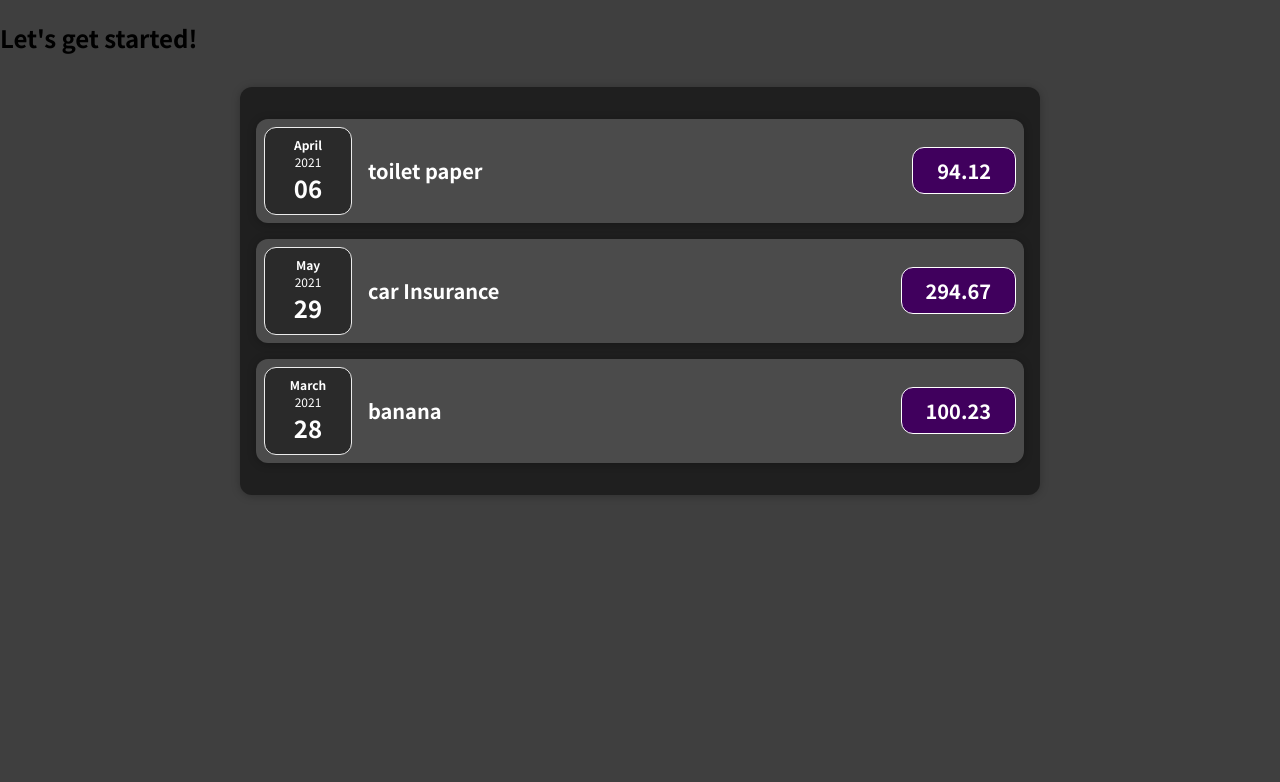
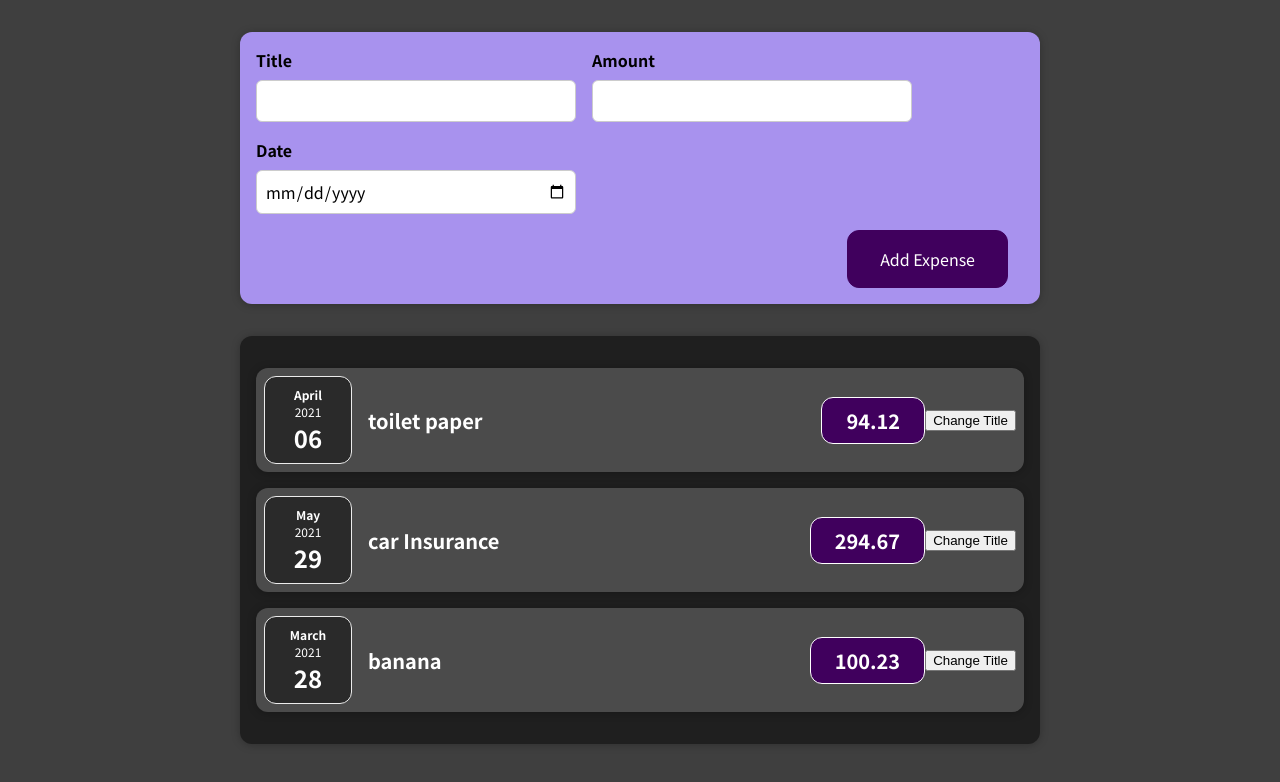
Before and after one commit to chelsey0527/react-guide, a React (Create React App) app in the folder 01-starting-setup/: page / in a window 1280 px wide. Shown: the top 782 px of the page. Built offline with nearby package versions, Linux system fonts and the light colour scheme.

Commit message:
adding form inputs

```diff
--- a/01-starting-setup/src/App.js
+++ b/01-starting-setup/src/App.js
@@ -1,4 +1,5 @@
 import Expenses from './components/Expenses/Expenses';
+import NewExpense from './components/NewExpenses/NewExpense';
 
 function App() {
   const expenses = [
@@ -9,7 +10,7 @@ function App() {
 
   return (
     <div>
-      <h2>Let's get started!</h2>
+      <NewExpense/ >
       <Expenses data={expenses}/>
     </div>
   );
--- a/01-starting-setup/src/components/Expenses/ExpenseItem.js
+++ b/01-starting-setup/src/components/Expenses/ExpenseItem.js
@@ -1,16 +1,27 @@
+import React, { useState } from 'react';
 import "./ExpenseItem.css";
 import ExpenseDate from './ExpenseDate';
 import Card from "../UI/Card";
 
 // component is just a combination fo HTML and JS function !
 function ExpenseItem(props) {
+  // must be called directly inside the component function, also not in any further functions.
+  const [title, setTitle] = useState(props.title);
+  // let title = props.title;
+
+  const clickHandler = () => {
+    setTitle("updated!");
+    console.log("new:" + title);
+  }
+
   return (
     <Card className="expense-item">
       <ExpenseDate date={props.date}/>
       <div className="expense-item__description">
-        <h2>{props.title}</h2>
+        <h2>{title}</h2>
         <div className="expense-item__price">{props.amount}</div>
       </div>
+      <button onClick={clickHandler}>Change Title</button>
     </Card>
   );
 }
--- /dev/null
+++ b/01-starting-setup/src/components/NewExpenses/ExpenseForm.css
@@ -0,0 +1,26 @@
+.new-expense__controls {
+  display: flex;
+  flex-wrap: wrap;
+  gap: 1rem;
+  margin-bottom: 1rem;
+  text-align: left;
+}
+
+.new-expense__control label {
+  font-weight: bold;
+  margin-bottom: 0.5rem;
+  display: block;
+}
+
+.new-expense__control input {
+  font: inherit;
+  padding: 0.5rem;
+  border-radius: 6px;
+  border: 1px solid #ccc;
+  width: 20rem;
+  max-width: 100%;
+}
+
+.new-expense__actions {
+  text-align: right;
+}
--- /dev/null
+++ b/01-starting-setup/src/components/NewExpenses/ExpenseForm.js
@@ -0,0 +1,28 @@
+import React from 'react';
+import './ExpenseForm.css';
+
+const ExpenseForm = () => {
+  return (
+    <form>
+      <div className='new-expense__controls'>
+        <div className='new-expense__control'>
+          <label>Title</label>
+          <input type="text" />
+        </div>
+        <div className='new-expense__control'>
+          <label>Amount</label>
+          <input type="number" min="0.01" step="0.01" />
+        </div>
+        <div className='new-expense__control'>
+          <label>Date</label>
+          <input type="date" min="2019-01-01" max="2023-12-31" />
+        </div>
+      </div>
+      <div className='new-expense__actions'>
+        <button type="submit">Add Expense</button>
+      </div>
+    </form>
+  );
+}
+
+export default ExpenseForm;
--- /dev/null
+++ b/01-starting-setup/src/components/NewExpenses/NewExpense.css
@@ -0,0 +1,38 @@
+.new-expense {
+background-color: #a892ee;
+padding: 1rem;
+margin: 2rem auto;
+width: 50rem;
+max-width: 95%;
+border-radius: 12px;
+text-align: center;
+box-shadow: 0 1px 8px rgba(0, 0, 0, 0.25);
+}
+
+.new-expense button {
+font: inherit;
+cursor: pointer;
+padding: 1rem 2rem;
+border: 1px solid #40005d;
+background-color: #40005d;
+color: white;
+border-radius: 12px;
+margin-right: 1rem;
+}
+
+.new-expense button:hover,
+.new-expense button:active {
+background-color: #510674;
+border-color: #510674;
+}
+
+.new-expense button.alternative {
+color: #220131;
+border-color: transparent;
+background-color: transparent;
+}
+
+.new-expense button.alternative:hover,
+.new-expense button.alternative:active {
+background-color: #ddb3f8;
+}
--- /dev/null
+++ b/01-starting-setup/src/components/NewExpenses/NewExpense.js
@@ -0,0 +1,13 @@
+import React from 'react';
+import './NewExpense.css';
+import ExpenseForm from './ExpenseForm';
+
+const NewExpense = () => {
+  return (
+    <div className='new-expense'>
+      <ExpenseForm/>
+    </div>
+  );
+}
+
+export default NewExpense;
```
Also changed, not shown: 1 other file (tests, documents, lock files or other folders).
